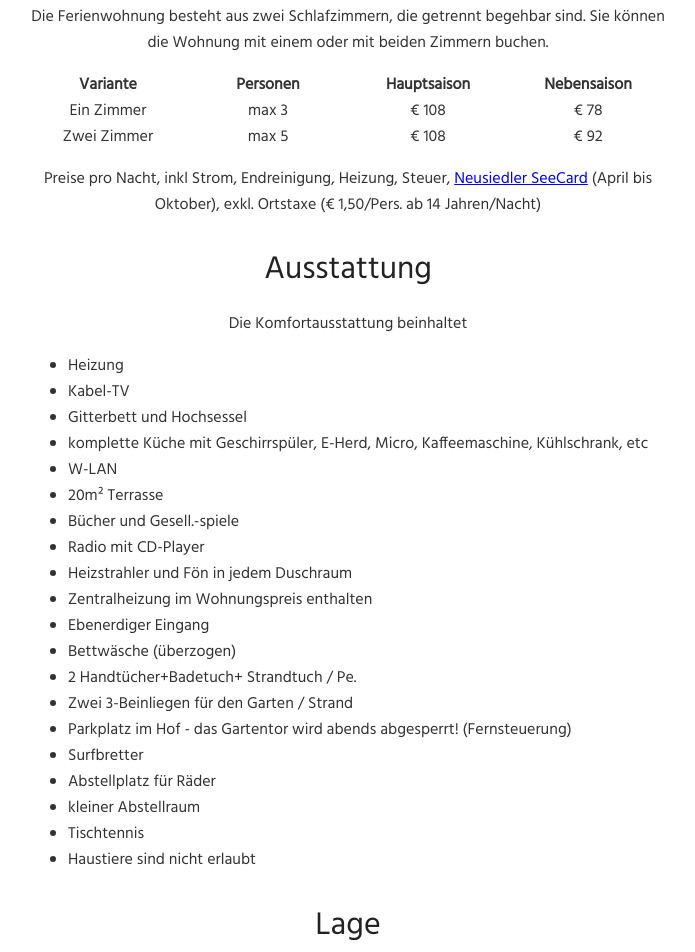
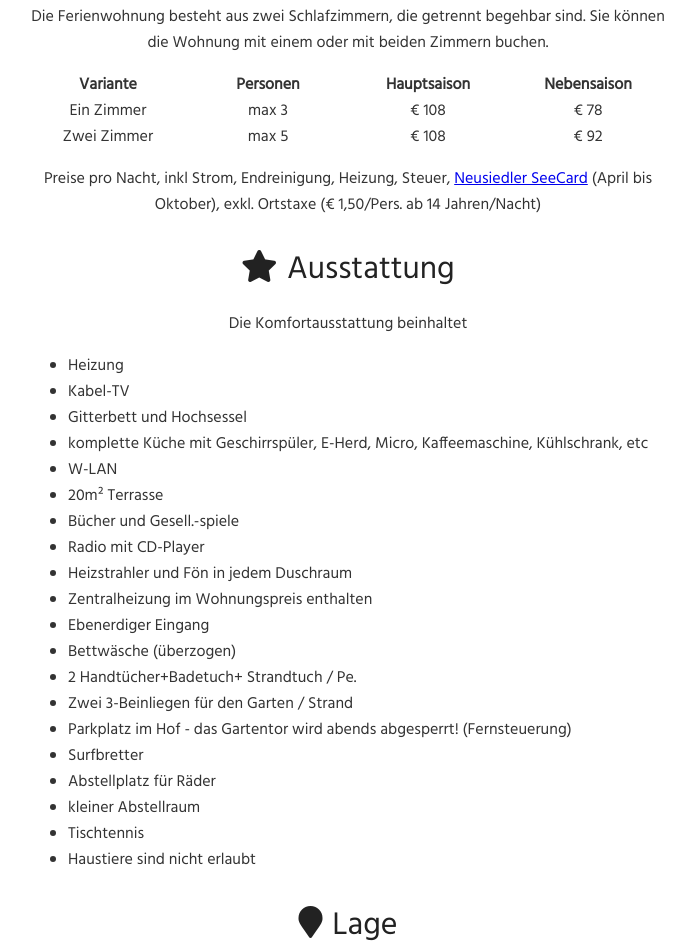
Before and after one commit to stefankoegl/fw-kaintz, a Jekyll site: the page built from index.md, in a window 1280 px wide. Shown: the part 459-1411 px from the top of the page, without its empty margins (292-987 px from the left). Built offline with Jekyll 4.4.1, drawn with Linux system fonts in a browser that asks for light colours; nearby versions of some CDN libraries; our own code applies the rules of GitHub Pages for plain Markdown files; a script that is not in the unit is left out.

Commit message:
Icons für Überschriften

```diff
--- a/assets/css/main.css
+++ b/assets/css/main.css
@@ -60,11 +60,41 @@
     width: 100%;
 }
 
-#zimmer-und-preise:before {
+#zimmer-und-preise:before,
+#ausstattung:before,
+#lage:before,
+#anreise:before,
+#wetter:before,
+#anfrage:before {
     font-family: 'Font Awesome\ 5 Free';
-    content: "\f236";
     font-weight: 900;
     padding-right: .3em;
 }
 
+#zimmer-und-preise:before {
+    content: "\f236";
+}
+
+#ausstattung:before {
+    content: "\f005";
+}
+
+#lage:before {
+    content: "\f041";
+}
+
+#anreise:before {
+    content: "\f1b9";
+}
+
+#wetter:before {
+    content: "\f185";
+}
+
+#anfrage:before {
+    content: "\f073";
+}
+
+
+
 /* color: #FFC644; */
```
